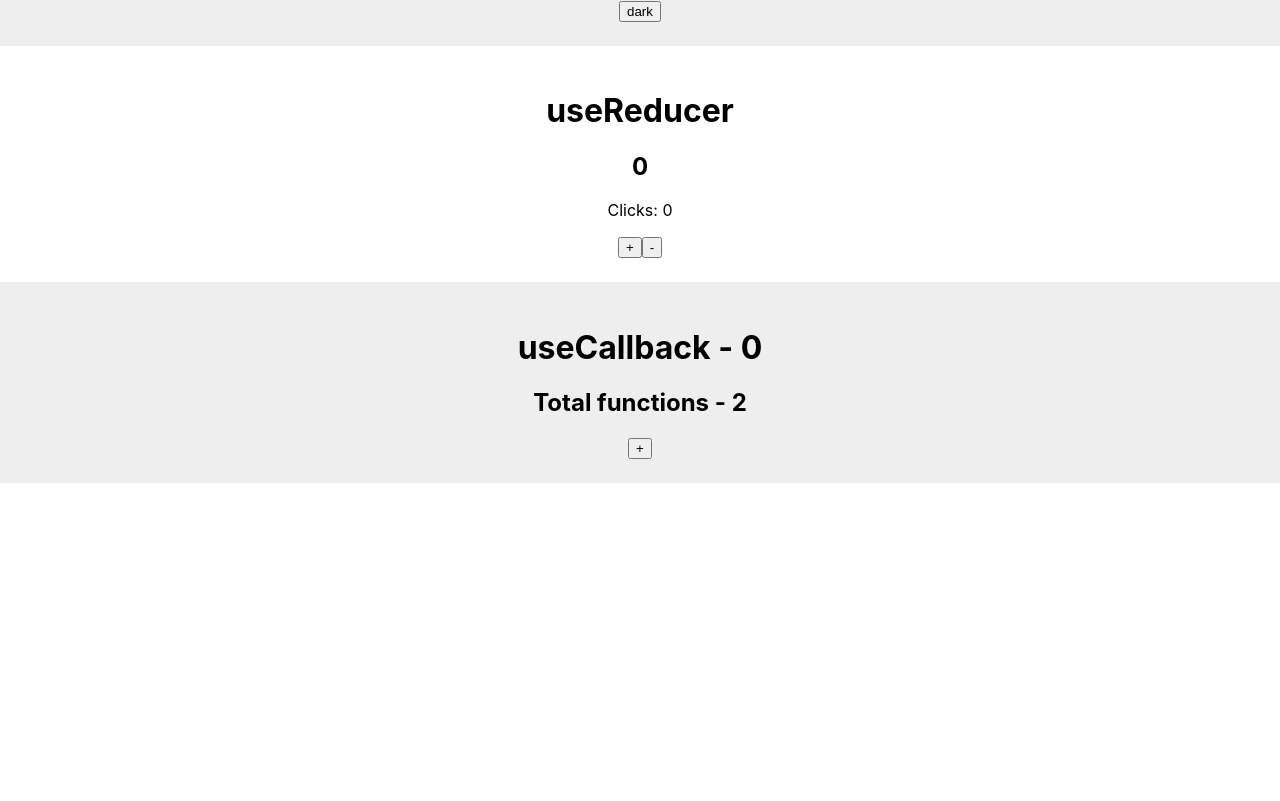
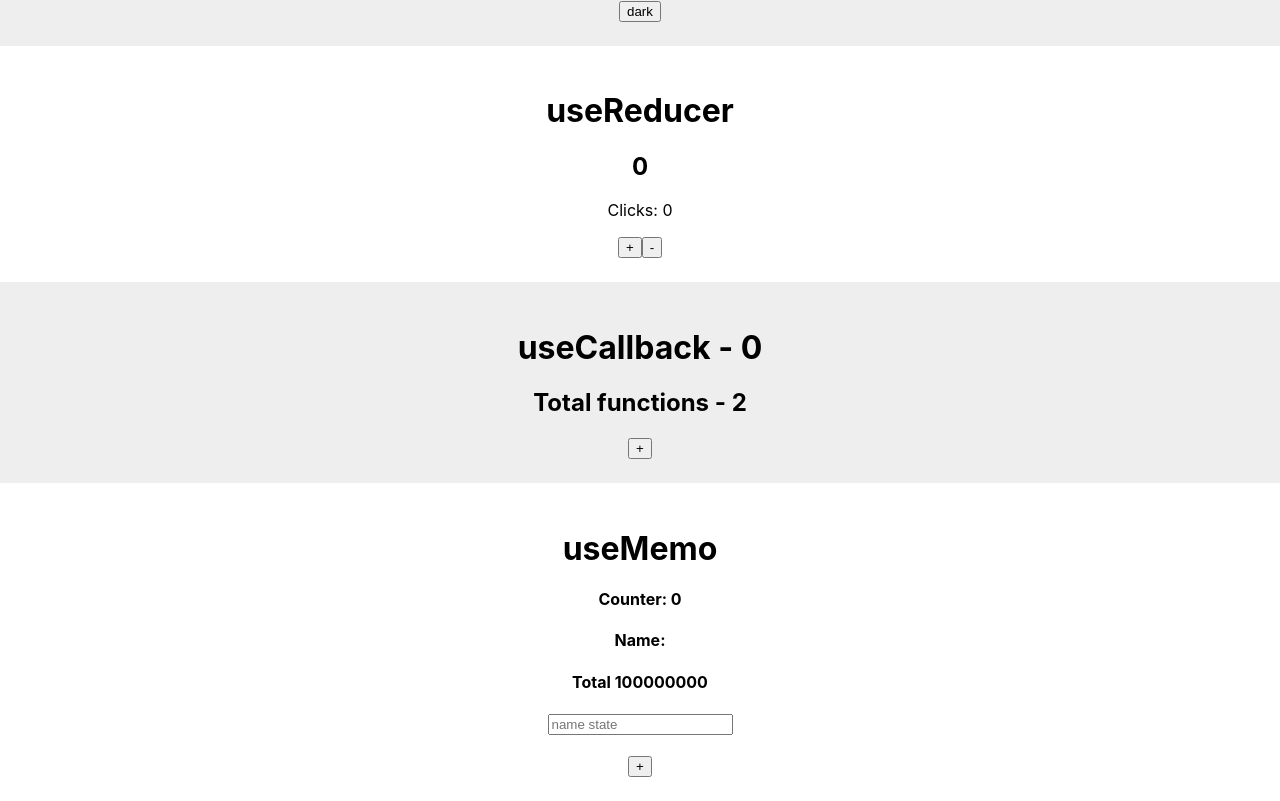
Before and after one commit to alperensin/react-hooks, a React (Create React App) app: page / in a window 1280 px wide. Shown: the part 1252-2053 px from the top of the page. Before the commit the page ends 1735 px from the top, so only its background shows below. Built offline with nearby package versions, Linux system fonts and the light colour scheme.

Commit message:
useMemo - example

```diff
--- a/src/App.js
+++ b/src/App.js
@@ -6,6 +6,7 @@ import HookUseEffect from './hooks-example/HookUseEffect';
 import HookUseContext from './hooks-example/HookUseContext';
 import HookUseReducer from './hooks-example/HookUseReducer';
 import HookUseCallback from './hooks-example/HookUseCallback';
+import HookUseMemo from './hooks-example/HookUseMemo';
 
 function App() {
   return (
@@ -18,6 +19,7 @@ function App() {
       <HookUseContext />
       <HookUseReducer />
       <HookUseCallback />
+      <HookUseMemo />
     </div>
   );
 }
--- /dev/null
+++ b/src/hooks-example/HookUseMemo.js
@@ -0,0 +1,34 @@
+import { useState, useCallback, useMemo } from "react";
+
+export default function HookUseMemo() {
+  const [counter, setCounter] = useState(0);
+  const [name, setName] = useState("");
+
+  // useMemo does not return the function like useCallback, it returns the execution of the function
+  const total = useMemo(() => {
+    console.log('Running only when changing state of counter')
+    return counter + 100000000
+  }, [counter]);
+
+  const handlePlus = useCallback(() => {
+    setCounter(prevState => prevState + 1);
+  }, [])
+
+  return (
+    <div style={{ padding: "24px", background: "#FFFFFF" }}>
+      <h1>useMemo</h1>
+      <h4>Counter: {counter}</h4>
+      <h4>Name: {name}</h4>
+      <h4>Total {total}</h4>
+      <input name="name" type="text" placeholder="name state" value={name} onChange={e => setName(e.target.value)} />
+      <br /><br />
+      <Button onClick={handlePlus} />
+    </div>
+  );
+}
+
+function Button(props) {
+  return (
+    <button type="button" onClick={props.onClick} >+</button>
+  )
+}
```
